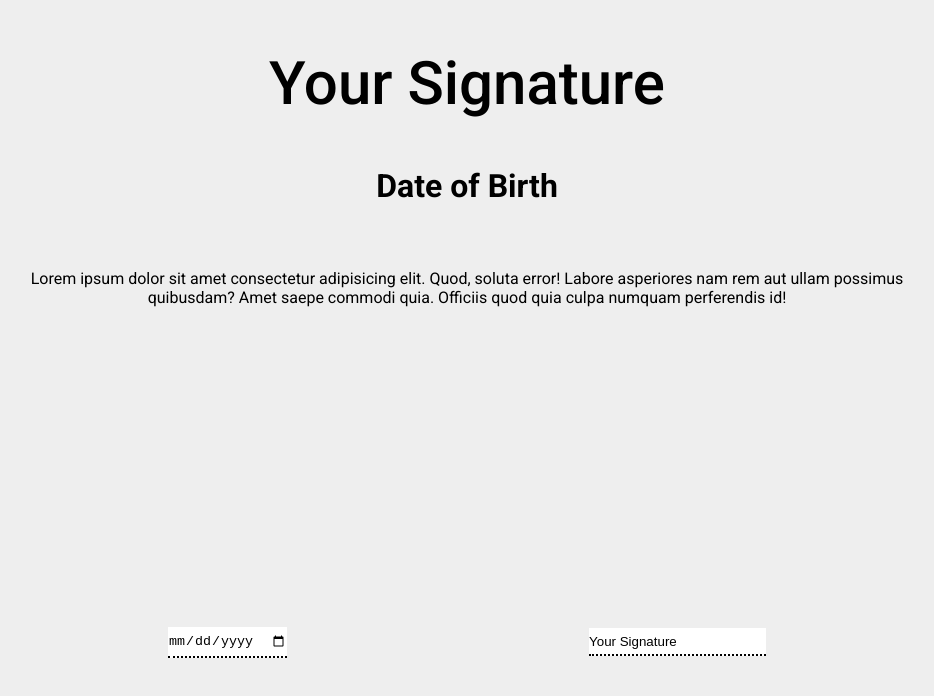
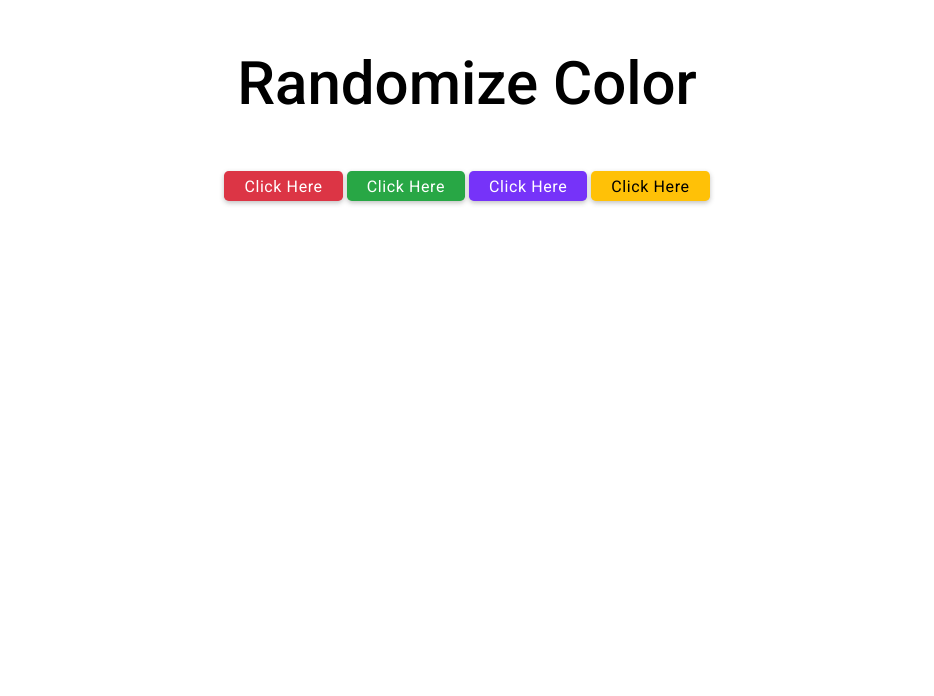
Before and after one commit to ArfinHasib/React-Projects, a React (Create React App) app: page / in a window 1280 px wide. Shown: the top 696 px of the page, without its empty margins (173-1107 px from the left). Built offline with nearby package versions, Linux system fonts and the light colour scheme.

Commit message:
02-getrandomColor

```diff
--- a/src/App.js
+++ b/src/App.js
@@ -1,10 +1,13 @@
 import './App.css';
-import EsignatureApp from './projects/01-e-signature/EsignatureApp';
+import RandomizeColor from './projects/02-randomize-color/RandomizeColor';
+// import EsignatureApp from './projects/01-e-signature/EsignatureApp';
 
 function App() {
    return (
       <div className='App'>
-         <EsignatureApp />
+         {/* <EsignatureApp /> */}
+
+         <RandomizeColor />
       </div>
    );
 }
--- /dev/null
+++ b/src/projects/02-randomize-color/RandomizeColor.jsx
@@ -0,0 +1,40 @@
+import React from 'react';
+import Title from '../components/Title';
+
+export default function RandomizeColor() {
+   const handleClick = (e) => {
+      console.log(getRandomColor());
+      let body = document.querySelector('body');
+      let btn = e.target;
+      body.style.backgroundColor = getRandomColor();
+      // btn.style.backgroundColor = getRandomColor();
+   };
+
+   const getRandomColor = () => {
+      let letters = '0123456789ABCDEF';
+      let color = '#';
+
+      for (let i = 0; i < 6; i++) {
+         color = color + letters[Math.floor(Math.random() * 16)];
+      }
+      return color;
+   };
+
+   return (
+      <div className='container m-auto text-center'>
+         <Title text='Randomize Color' classes='mb-4' />
+         <button className='btn btn-danger' onClick={(e) => handleClick(e)}>
+            Click Here
+         </button>
+         <button className='btn btn-success' onClick={(e) => handleClick(e)}>
+            Click Here
+         </button>
+         <button className='btn btn-primary' onClick={(e) => handleClick(e)}>
+            Click Here
+         </button>
+         <button className='btn btn-warning' onClick={(e) => handleClick(e)}>
+            Click Here
+         </button>
+      </div>
+   );
+}
--- a/src/projects/components/Title.jsx
+++ b/src/projects/components/Title.jsx
@@ -2,7 +2,7 @@ import React from 'react';
 
 export default function Title({ classes, text }) {
    return (
-      <h1 className={!classes ? 'title text-center' : classes}>
+      <h1 className={!classes ? 'title' : classes && 'title text-center'}>
          {!text ? 'Title' : text}
       </h1>
    );
```
